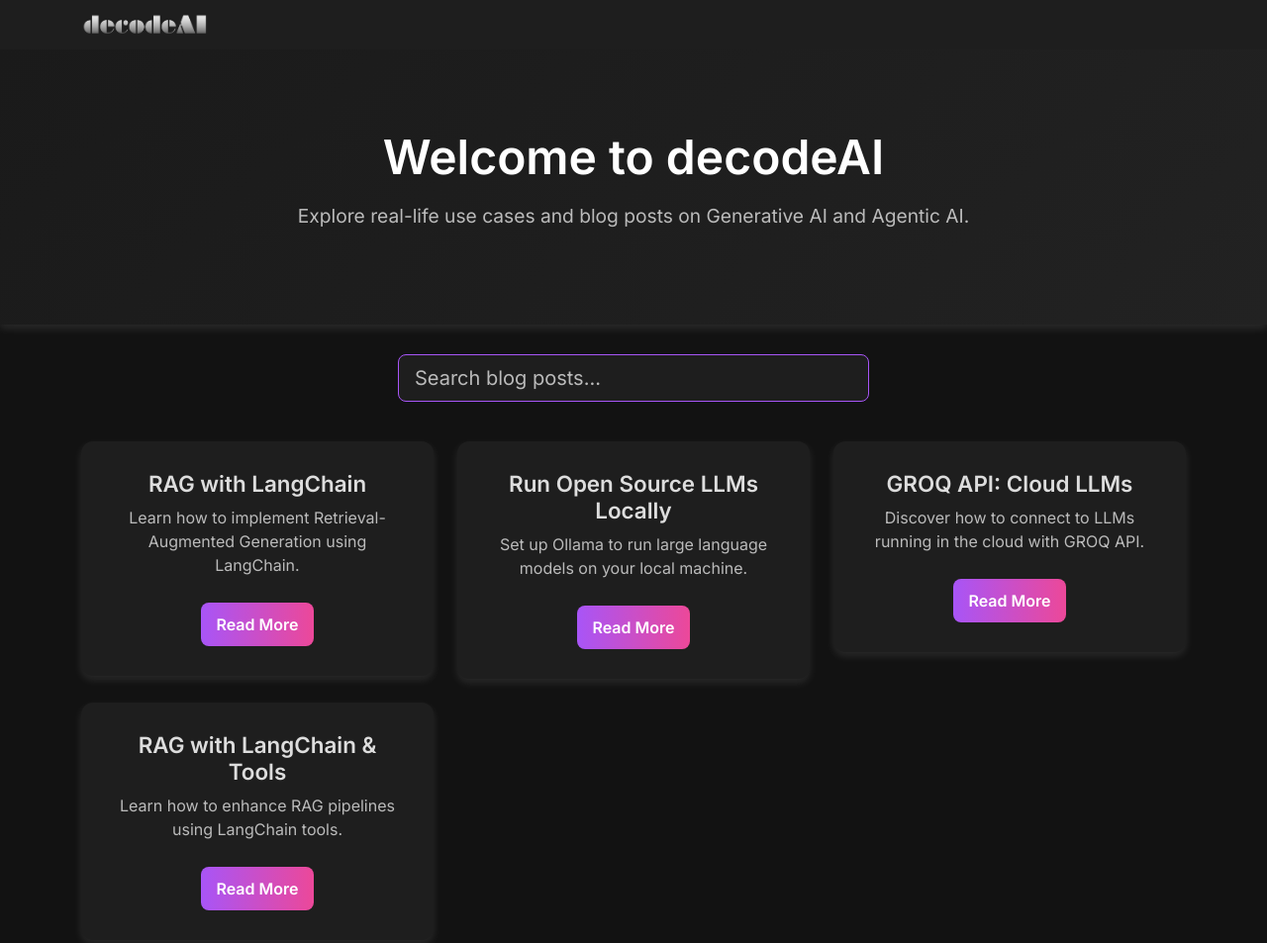
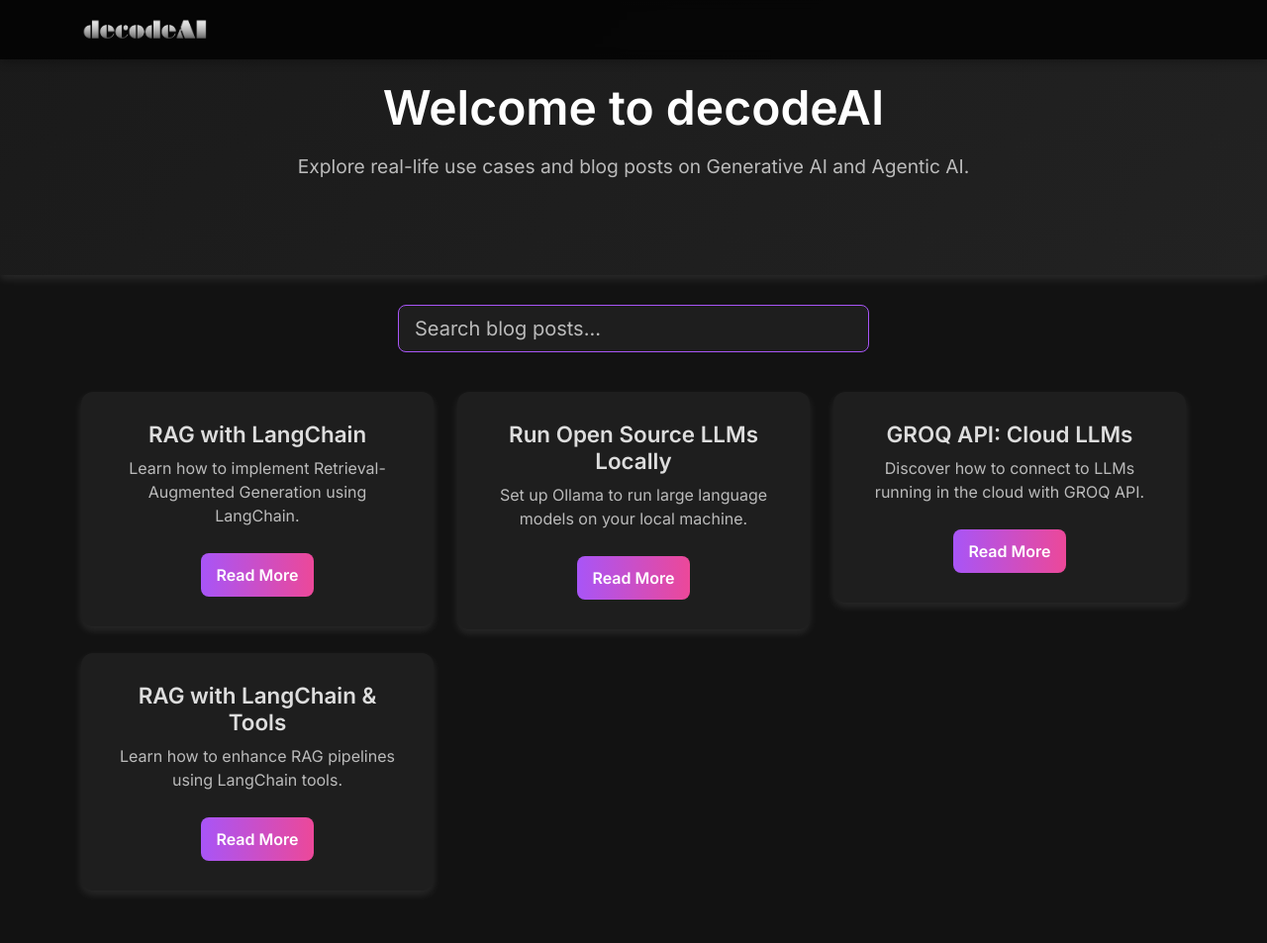
Before and after one commit to askkrishnaprasad/Ai-Projects, a plain HTML site: page index.html in a window 1280 px wide. Shown: the top 953 px of the page at 99% size. Drawn offline with nearby package versions, Linux system fonts and the light colour scheme.

Commit message:
Update index.html

```diff
--- a/index.html
+++ b/index.html
@@ -22,8 +22,14 @@
 
         /* Navbar */
         .navbar {
-            background-color: #1e1e1e;
-            padding: 10px 20px;
+            box-shadow: 0px 2px 10px rgba(0, 0, 0, 0.3);
+            position: fixed;
+            top: 0;
+            width: 100%;
+            z-index: 1000;
+            padding: 15px 20px;
+            background: rgba(0, 0, 0, 0.8);
+            backdrop-filter: blur(5px);
         }
 
         /* Hero Section */
```
